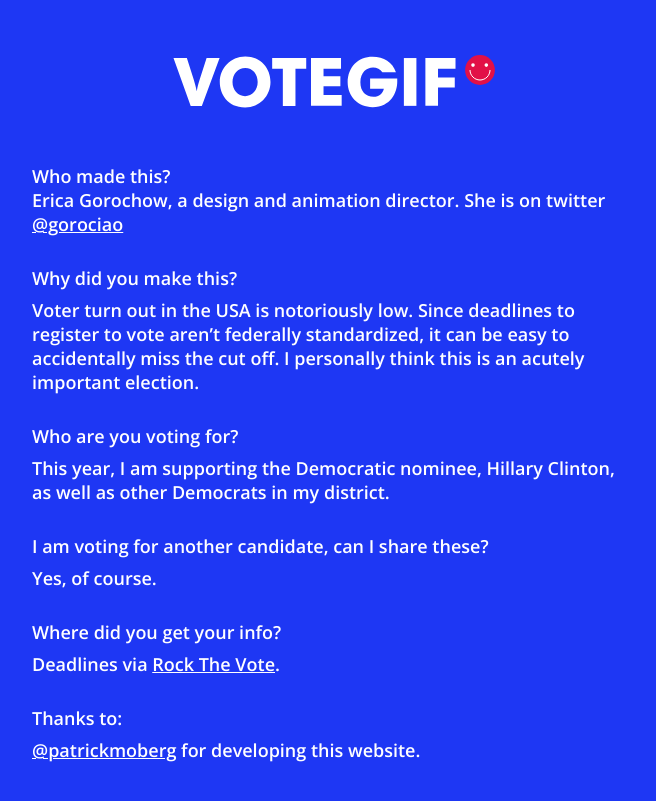
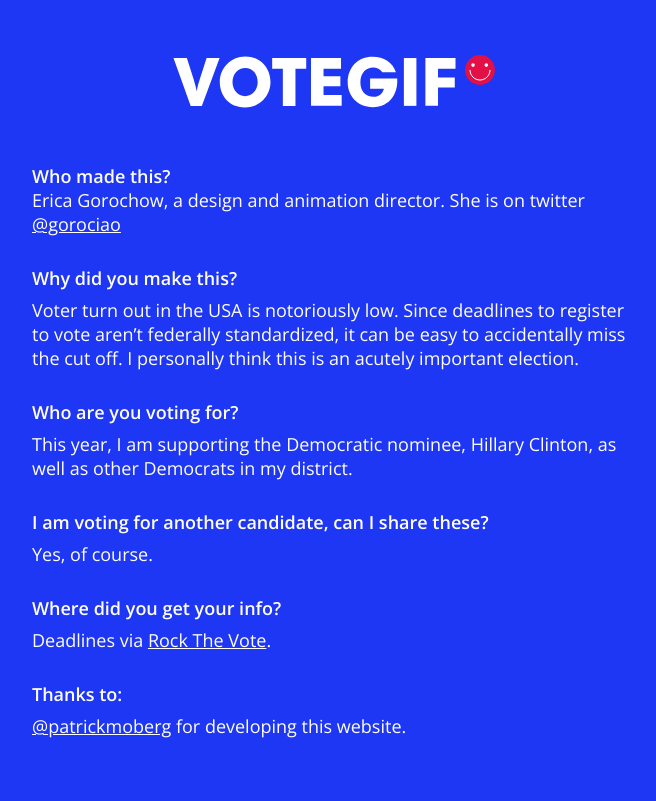
Before and after one commit to gorociao/votegif, a Jekyll site: the page built from about/index.html, in a window 1280 px wide. Shown: the top 801 px of the page, without its empty margins (308-964 px from the left). Built offline with Jekyll 4.4.1, drawn with Linux system fonts in a browser that asks for light colours.

Commit message:
about font weight

```diff
--- a/_includes/head.html
+++ b/_includes/head.html
@@ -12,7 +12,7 @@
 
     <title>{% if page.title %}{{ page.title | escape }}{% else %}{{site.title | escape }}{% endif %}</title>
 
-    <link href="https://fonts.googleapis.com/css?family=Open+Sans:600" rel="stylesheet">
+    <link href="https://fonts.googleapis.com/css?family=Open+Sans:400,600" rel="stylesheet">
     <link href="{{ "/css/main.css" | prepend: site.baseurl }}" rel="stylesheet">
 
     <!-- Favicon -->
```
